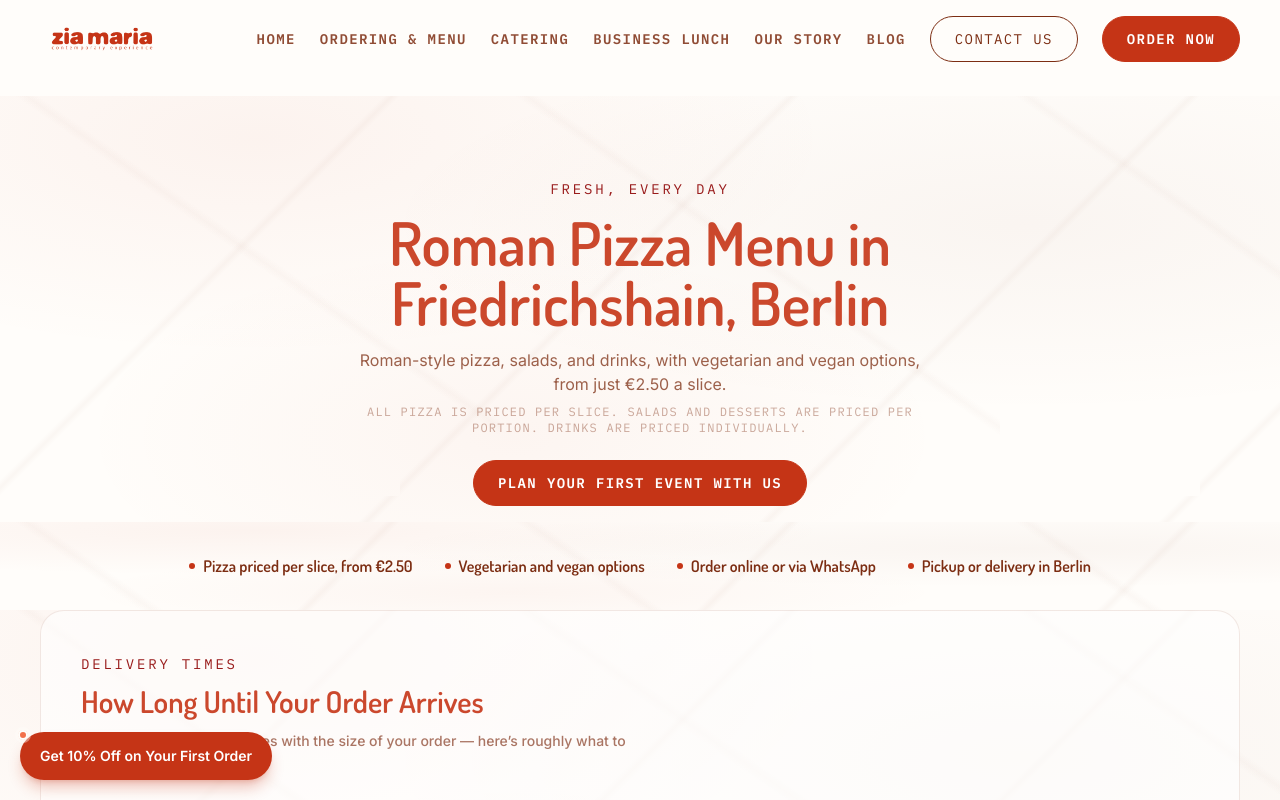
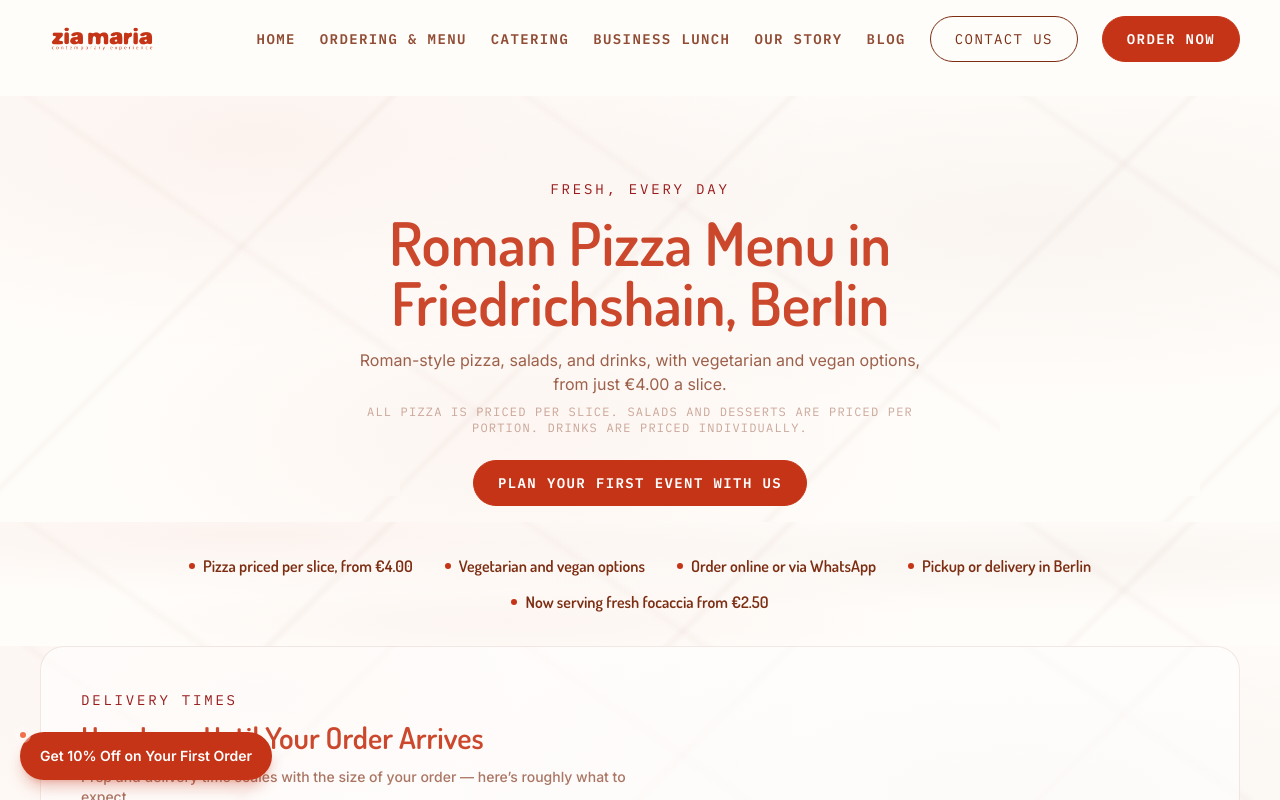
Before and after one commit to ziamariaberlin2-home/one-scroll-web, a Next.js app: page /menu in a window 1280 px wide. Shown: the top 800 px of the page. Built offline with nearby package versions, Linux system fonts and the light colour scheme.

Commit message:
Update page.js

```diff
--- a/app/menu/page.js
+++ b/app/menu/page.js
@@ -12,10 +12,11 @@ export const metadata = pageMetadata({
 });
 
 const MENU_FACTS = [
-  'Pizza priced per slice, from €2.50',
+  'Pizza priced per slice, from €4.00',
   'Vegetarian and vegan options',
   'Order online or via WhatsApp',
   'Pickup or delivery in Berlin',
+  'Now serving fresh focaccia from €2.50'
 ];
 
 export default function MenuPage() {
@@ -29,7 +30,7 @@ export default function MenuPage() {
           </h1>
           <p className="mx-auto mt-4 max-w-xl font-body text-ink/75">
             Roman-style pizza, salads, and drinks, with vegetarian and vegan options, from just
-            €2.50 a slice.
+            €4.00 a slice.
           </p>
           <p className="mx-auto mt-2 max-w-xl font-mono text-xs uppercase tracking-widest text-ink/40">
             All pizza is priced per slice. Salads and desserts are priced per portion. Drinks are
```
